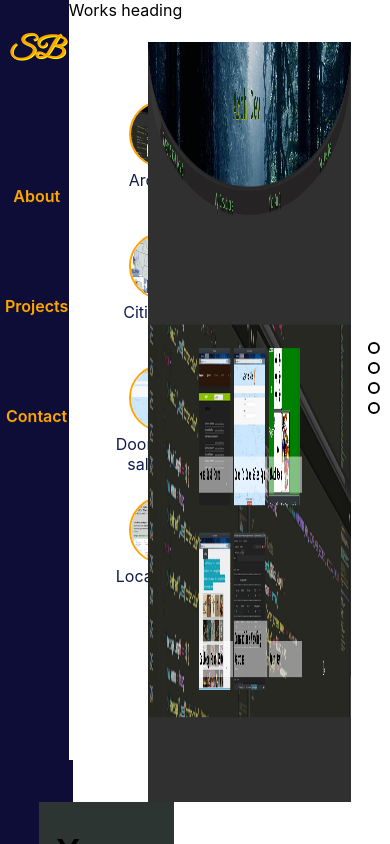
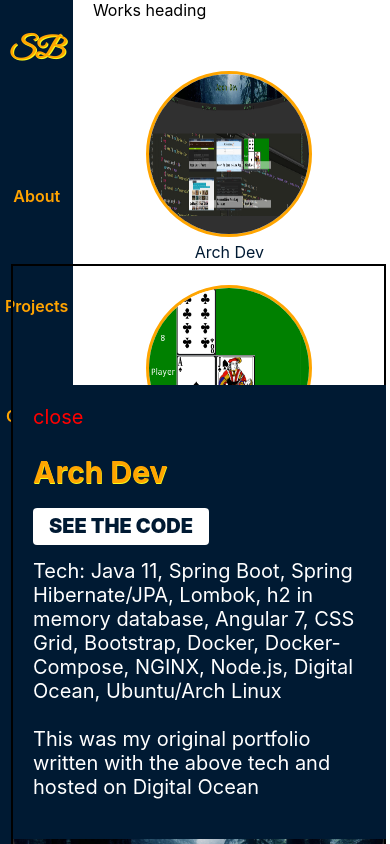
Before and after one commit to etacalpha/portfolioV2, a React (Create React App) app: page /portfolio in a window 390 px wide. Both pictures are taken after a click on the element "Arch Dev". Shown: the top 844 px of the page. Built offline with nearby package versions, Linux system fonts and the light colour scheme.

Commit message:
additional style changes

```diff
--- a/src/App.css
+++ b/src/App.css
@@ -1,9 +1,10 @@
 body {
-  --gray: #2c3531;
-  --blue: #116466;
-  --tan: #d9b08c;
-  --peach: #ffcb9a;
-  --lt-blue: #d1e8e2;
+  --blue: #001a33;
+  --orange: #ffa500;
+  --light-shadow :#fafa18;
+  --dark-shadow: #0e1933;
+  --light-text-shadow: #d1d4d4;
+  overflow-x: hidden;
 }
 
 main {
@@ -12,13 +13,3 @@ main {
   width: calc(100vw - 4.3em);
   height:100vh;
 }
-
-nav {
-  position: fixed;
-  top: 0;
-  background-color: #0d0d38;
-  text-align: center;
-  color: orange;
-  height: 100%;
-  max-width: min-content;
-}
--- a/src/App.jsx
+++ b/src/App.jsx
@@ -1,7 +1,7 @@
 import React from "react";
 
 import Nav from "./Components/Nav/nav";
-import Indicators from "./Components/Indicators/indicators";
+// import Indicators from "./Components/Indicators/indicators";
 import Routes from "./Components/Routes";
 
 import "./App.css";
@@ -10,7 +10,7 @@ class App extends React.Component {
   render() {
     return (
       <div>
-        <Indicators />
+        {/* <Indicators /> */}
         <nav>
           <Nav />
         </nav>
--- a/src/Assets/projects.json
+++ b/src/Assets/projects.json
@@ -1,6 +1,7 @@
 [
   {
     "title": "Arch Dev",
+    "type":"personal",
     "code": "https://github.com/etacalpha/archDev",
     "image": {
       "description": "screenshot of project",
@@ -13,6 +14,7 @@
   },
   {
     "title": "Blackjack",
+    "type":"personal",
     "code": "https://github.com/etacalpha/learningApps/tree/master/python/games",
     "image": {
       "description": "screenshot of project",
@@ -25,6 +27,7 @@
   },
   {
     "title": "Cities Map",
+    "type":"personal",
     "code": "https://github.com/etacalpha/learningApps/tree/master/d3js/US_Cities",
     "image": {
       "description": "screenshot of project",
@@ -37,6 +40,7 @@
   },
   {
     "title": "Gallery",
+    "type":"personal",
     "code": "https://github.com/etacalpha/CMA-developer-code-test",
     "image": {
       "description": "screenshot of project",
@@ -49,6 +53,7 @@
   },
   {
     "title": "Door to door sales app",
+    "type":"personal",
     "code": "https://github.com/etacalpha/techElevatorCapstones/tree/master/team-hat-8",
     "image": {
       "description": "screenshot of project",
@@ -61,6 +66,7 @@
   },
   {
     "title": "Hope Just Found",
+    "type":"professional",
     "code": "https://github.com/etacalpha/HopeJustFound",
     "image": {
       "description": "screenshot of project",
@@ -73,6 +79,7 @@
   },
   {
     "title": "Location API",
+    "type":"personal",
     "code": "https://github.com/etacalpha/locationAPI",
     "image": {
       "description": "screenshot of project",
@@ -85,6 +92,7 @@
   },
   {
     "title": "Vending Machine",
+    "type":"personal",
     "code": "https://github.com/etacalpha/techElevatorCapstones/tree/master/java-module-1-capstone-steven",
     "image": {
       "description": "screenshot of project",
--- a/src/Components/About/about.css
+++ b/src/Components/About/about.css
@@ -3,6 +3,7 @@
   align-content: center;
   justify-content: center;
   min-height: 100vh;
+  background-color: #fff;
 }
 picture{
   display: block;
@@ -19,19 +20,19 @@ img {
 .info {
   /* align-content:center; */
   margin: auto;
-  padding:1em;
-  color: #191a2c;
-  text-shadow: .5px .5px .5px lightgray;
+  padding:2em;
+  color: var(--blue);
+  text-shadow: .5px .5px .5px var(--light-text-shadow);
 
 }
 .info section h4{
   font-size: 2rem;
-  color: orange;
-  text-shadow: .5px .5px 1px #191a2c;
+  color: var(--orange);
+  text-shadow: .5px .5px 1px var(--dark-shadow);
   margin:0;
 }
 
-@media screen and (max-width: 500px) {
+@media screen and (max-width: 600px) {
 
   .img {
     display: none;
--- a/src/Components/Contact/contact.css
+++ b/src/Components/Contact/contact.css
@@ -1,10 +1,10 @@
 .contact {
-  height:100vh;
+  height:80vh;
+  width:80vw;
   display: flex;
   flex-direction: column;
   justify-content: center;
   align-content: center;
-  background-color: aqua;
   margin: auto;
   text-align: center;
 }
--- a/src/Components/Contact/contact.jsx
+++ b/src/Components/Contact/contact.jsx
@@ -6,12 +6,10 @@ function Contact() {
   return (
     <article className="contact">
       <header>
-        <h1>Contact Me!!</h1>
         <p>
-          Thank you for taking the time to review my website. Please feel freel
-          to email or call. Due to the number being listed here I will not
-          anserw but will return your call as soon as possible. Have a great
-          day.
+          Thank you for taking the time to review my website. Please feel free
+          to email me or leave a message on the google voice number below.
+           Have a great day.
         </p>
       </header>
       <section>
--- a/src/Components/Index/index.css
+++ b/src/Components/Index/index.css
@@ -27,7 +27,7 @@
 }
 
 #info strong{
-  color: orange;
+  color: var(--orange);
   font-size: 1.5rem;
 }
 #info p{
--- a/src/Components/Nav/nav.css
+++ b/src/Components/Nav/nav.css
@@ -1,25 +1,34 @@
 @import url("https://fonts.googleapis.com/css?family=Great+Vibes&display=swap");
 
+.nav{
+  background-color: var(--blue);
+  text-align: center;
+  color: var(--orange);
+  position: fixed;
+  top: 0;
+  height: 100%;
+  max-width: min-content;
+}
 .title {
   font-family: "Great Vibes", cursive;
   font-size: 1.5em;
   cursor: pointer;
-  text-shadow: 0.75px 0.75px yellow;
+  text-shadow: 1px 1px var(--light-shadow);
   padding: 5px;
   margin: auto;
 }
 
 .title a {
-  color: orange;
+  color: var(--orange);
   text-decoration: none;
 }
 
 .links a {
   display: block;
   margin-top: 5em;
-  color: orange;
+  color: var(--orange);
   text-decoration: none;
-  text-shadow: 0.5px 0.5px #191a2c;
+  text-shadow: 0.5px 0.5px #0e1933;
   font-size: medium;
   font-weight: 600;
   padding: 5px;
--- a/src/Components/Nav/nav.jsx
+++ b/src/Components/Nav/nav.jsx
@@ -6,7 +6,7 @@ import "./nav.css";
 class Nav extends Component {
   render() {
     return (
-      <nav>
+      <nav className='nav'>
         <header className="title">
           <h1>
           <Link to="/">SB</Link>
--- a/src/Components/Portfolio/WorkModal.jsx
+++ b/src/Components/Portfolio/WorkModal.jsx
@@ -17,7 +17,7 @@ class WorkModal extends React.Component {
           <span
             className="modal__closeButton"
             onClick={evt => this.props.closeModal(evt, work)}
-          >x
+          >close
           </span>
           <h2 className="modal__title">{work.title}</h2>
           <a className="modal__link" href={work.code}>
--- a/src/Components/Portfolio/portfolio.css
+++ b/src/Components/Portfolio/portfolio.css
@@ -3,15 +3,49 @@
   position: relative;
   margin: auto;
   background-color: #fff;
-  height: 90vh;
+  width: 70vw;
+}
+.projects {
+  display: flex;
+  flex-wrap: wrap;
+  justify-content: space-evenly;
+  align-content: center;
+  width: 100%;
+  max-height: fit-content;
+  margin: 10% auto;
+  max-width: fit-content;
+}
+.heading {
+  background-color: var(--blue);
+  height: 2em;
+  color: var(--orange);
+  width: 100%;
+  text-align: center;
+  font-size: 1.5em;
+  line-height: 2em;
+  box-shadow: 2px 2px 4px rgb(82, 81, 81);
+}
+
+.project_title {
+  margin: -0.75em;
+  text-align: center;
+  color: var(--blue);
 }
 
 .project__wrapper {
-  width: 7em;
-  height: 7em;
-  margin: 2em;
-  border: 2px solid orange;
+  width: 10em;
+  height: 10em;
+  margin: 1.5em;
+  border: 3px solid var(--orange);
   border-radius: 50%;
+}
+
+.img_holder img {
+  width: 10em;
+  height: 10em;
+  border-radius: 50%;
+  margin: 0;
+  padding: 0;
 }
 
 .modal--closed {
@@ -19,77 +53,79 @@
 }
 
 .modal--open {
-  display: block;
-  position: fixed;
+  display: flex;
+  flex-direction: row-reverse;
+  position: absolute;
+  width: 70vw;
+  height: 90vh;
   top: 5%;
-  right: 10%;
-  left: 10%;
-  width: 80vw;
-  height: 90%;
-  z-index: 10000;
+  left: 5%;
+  right: 5%;
+  bottom: 0;
 }
 
 .modal__closeButton {
-  font-size: 3rem;
   z-index: 1;
   cursor: pointer;
+  color:red;
+}
+.modal__title {
+  color: var(--orange);
+  text-shadow: 0.5px 0.5px var(--light-shadow);
 }
 
 .modal__text {
-  background-color: rgb(44, 53, 49);
-  float: left;
-  font-size: 1.75rem;
-  padding: 1rem;
-  width: 32.9%;
-  height: 96.3%;
+  background-color: var(--blue);
+  color: #fff;
+  font-size: 1.25rem;
+  padding: 1em;
+  width: 30%;
   margin: 0;
 }
 
 .modal__link {
-  background-color: var(--lt-blue);
+  color: var(--blue);
+  font-weight: 900;
+  background-color: #fff;
   border-radius: 4px;
   padding: 0.4rem 1rem;
   text-transform: uppercase;
   text-decoration: none;
 }
 
-.img_holder img {
-  width: 7em;
-  height: 7em;
-  border-radius: 50%;
+.modal_img_holder {
+  float: right;
+  height: 100%;
+  width: 70%;
   margin: 0;
-  padding: 0;
 }
 .modal__image {
-  float: right;
-  opacity: 1;
-  width: 65%;
   height: 100%;
-  margin: 0;
-}
-.projects {
-  display: flex;
-  flex-wrap: wrap;
-  justify-content: center;
-  align-content: center;
-  max-height: fit-content;
-  margin: 10% auto;
-  max-width: fit-content;
-  padding: 1em;
-}
-.project_title {
-  margin: -1em;
-  text-align: center;
-  color: #101b4e;
+  width: 70%;
 }
 
-@media screen and (max-width: 468px) {
-  .project__wrapper {
-    width: 4em;
-    height: 4em;
+@media screen and (max-width: 600px) {
+  .modal--open {
+    flex-direction: column-reverse;
+    top: 15%;
+    left: -30%;
+    width: 95vw;
+    margin: 0;
+    border: 2px solid black;
   }
-  .img_holder img {
-    width: 4em;
-    height: 4em;
+  .modalClass{
+    width:95vw;
+  }
+  .modal_img_holder {
+    width: 100%;
+  }
+  .modal__image {
+    height: unset;
+    width: 100%;
+    margin: 0;
+  }
+
+  .modal__text {
+    width:90%;
   }
 }
```
